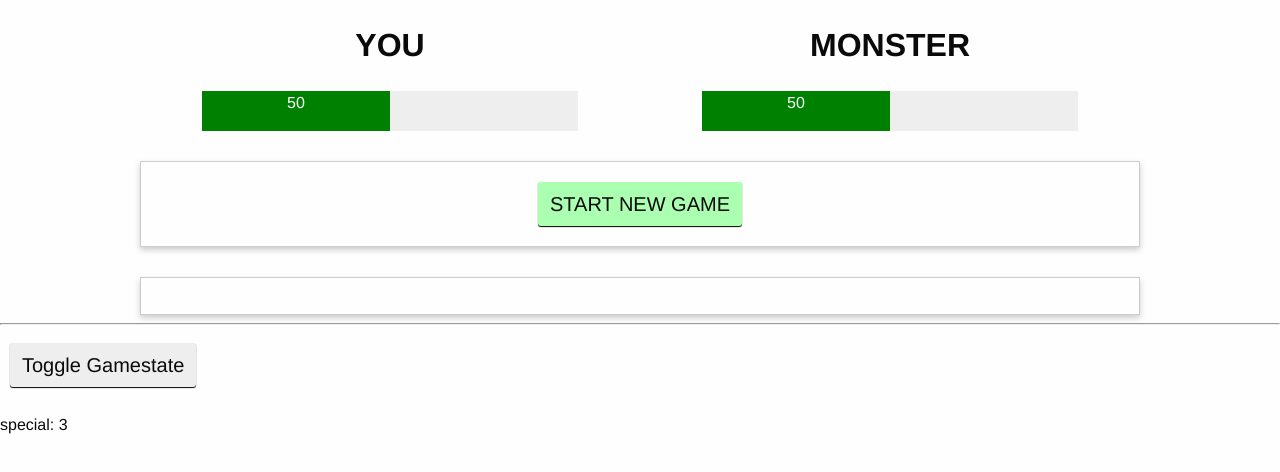
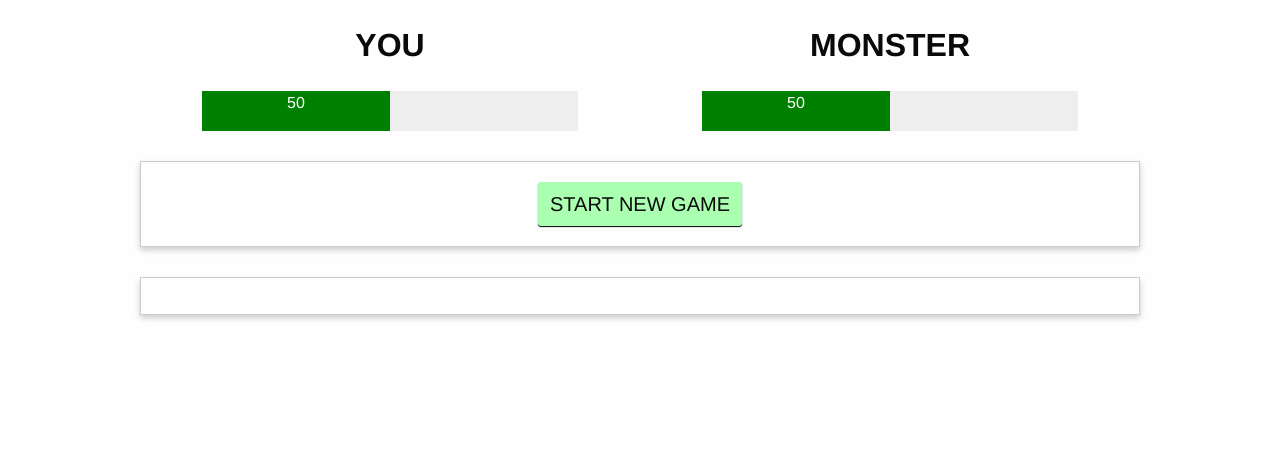
Before and after one commit to junclemente/monster_slayer, a plain HTML site: page index.html in a window 1280 px wide. Drawn offline with nearby package versions, Linux system fonts and the light colour scheme.

Commit message:
refactor Removed 'test' section

```diff
--- a/index.html
+++ b/index.html
@@ -61,10 +61,6 @@
         </div>
     </section>
 
-    <section id="testSection">
-        <hr>
-        <button @click="show = !show">Toggle Gamestate</button>
-        <p>special: {{ special }}</p>
 </div>
 </body>
 <script type="text/javascript" src="js/lib/vue.js" async></script>
```
